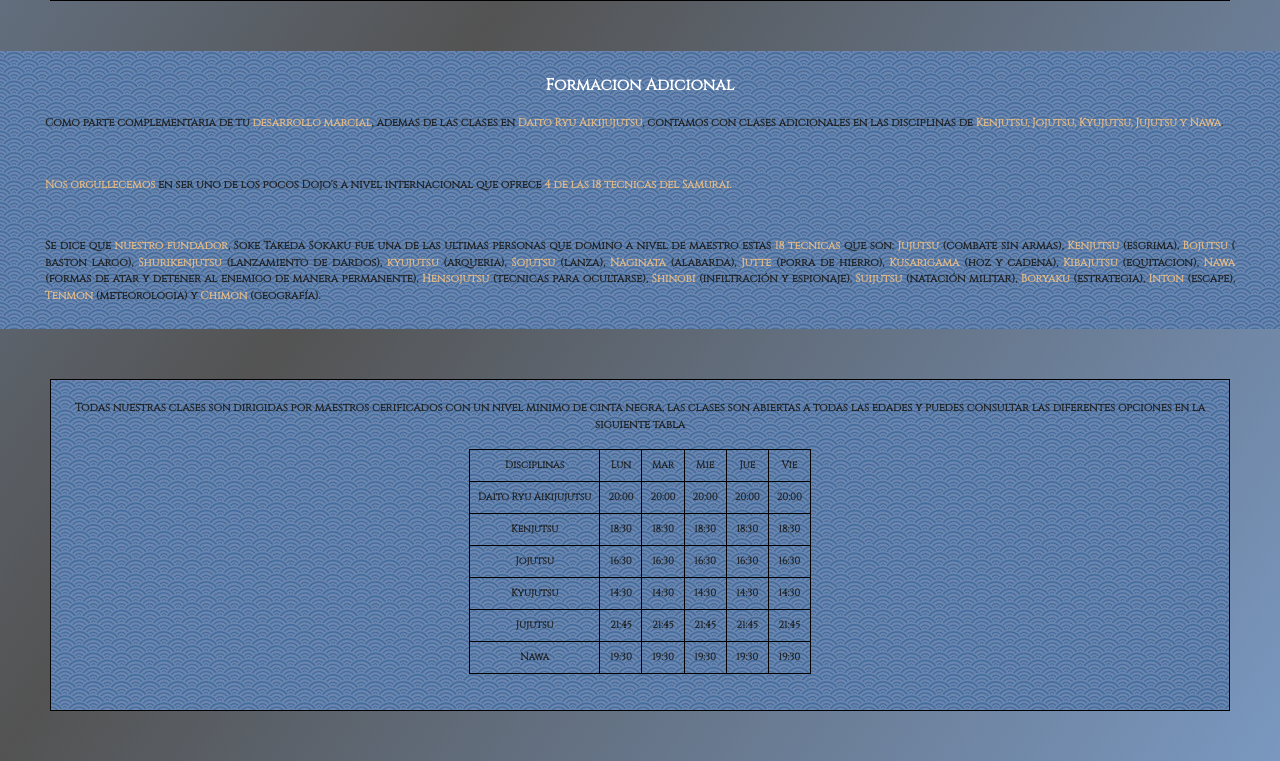
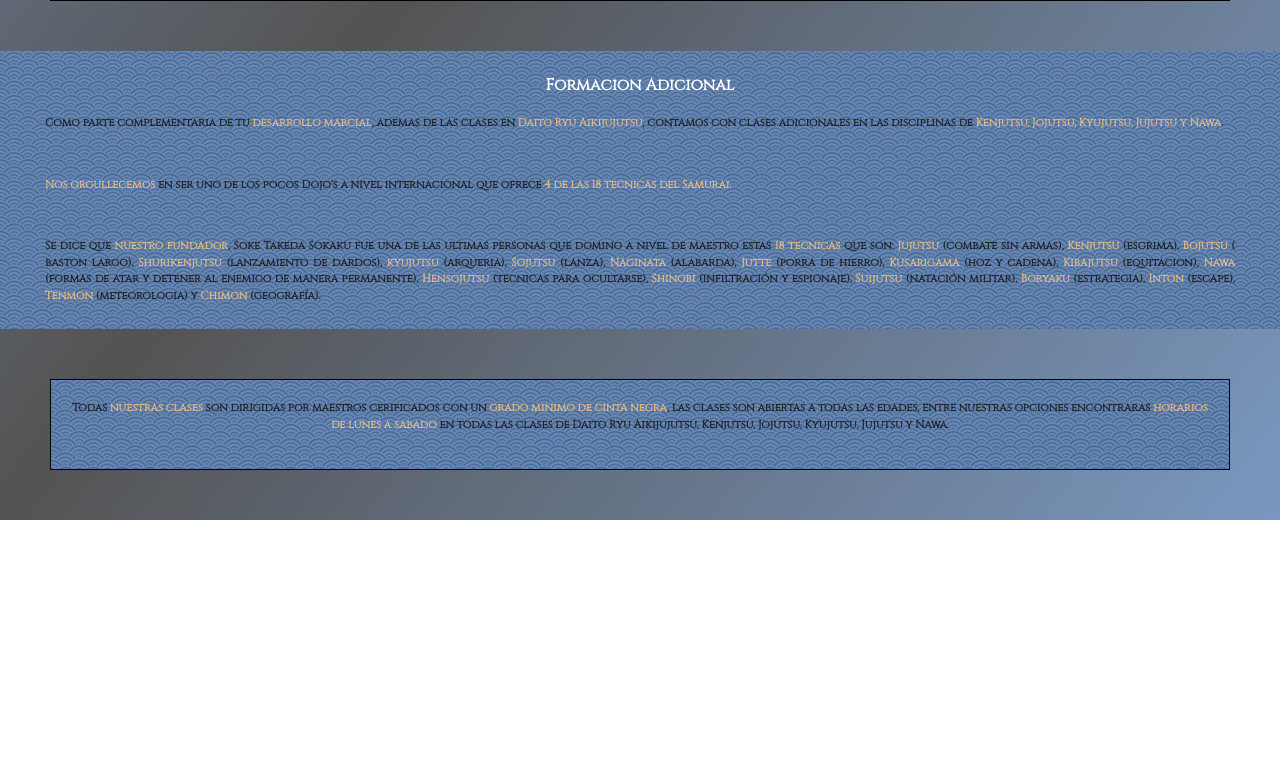
Before and after one commit to IvanGonzalezV/Final_DesWeb, a website: page html/nosotros.html in a window 1280 px wide. Shown: the part 1174-1935 px from the top of the page. After the commit the page ends 1694 px from the top, so only its background shows below. Drawn offline with nearby package versions, Linux system fonts and the light colour scheme.

Commit message:
main_mid :fire:

```diff
--- a/SCSS/estilos.scss
+++ b/SCSS/estilos.scss
@@ -290,7 +290,7 @@ iframe {
 }
 
 
-// Seccion delmain en Nosotros
+// Seccion del main en Nosotros
 
 .carousel-item img {
     max-width: 400px;
@@ -319,7 +319,3 @@ iframe {
             padding-bottom: 25px;
         }
 }
-
-.table {
-    display: flex;
-}
--- a/html/nosotros.html
+++ b/html/nosotros.html
@@ -121,68 +121,8 @@
           <section class="gray-box">
             <div class="gray-boxh">
               <p>
-                Todas nuestras clases son dirigidas por maestros cerificados con un nivel minimo de cinta negra, las clases son abiertas a todas las edades y puedes consultar las diferentes opciones en la siguiente tabla
+                Todas <span>nuestras clases</span> son dirigidas por maestros cerificados con un <span>grado minimo de cinta negra</span>, las clases son abiertas a todas las edades, entre nuestras opciones encontraras <span>horarios de lunes a sabado</span> en todas las clases de Daito Ryu Aikijujutsu, Kenjutsu, Jojutsu, Kyujutsu, Jujutsu y Nawa.
               </p>
-              <table class="table table-responsive-md">
-                <tbody>
-                  <tr>
-                    <td scope="row">Disciplinas</td>
-                    <td scope="row">Lun</td>
-                    <td scope="row">Mar</td>
-                    <td scope="row">Mie</td>
-                    <td scope="row">Jue</td>
-                    <td scope="row">Vie</td>
-                  </tr>
-                  <tr>
-                    <td scope="row">Daito Ryu Aikijujutsu</td>
-                    <td>20:00</td>
-                    <td>20:00</td>
-                    <td>20:00</td>
-                    <td>20:00</td>
-                    <td>20:00</td>
-                  </tr>
-                  <tr>
-                    <td scope="row">Kenjutsu</td>
-                    <td>18:30</td>
-                    <td>18:30</td>
-                    <td>18:30</td>
-                    <td>18:30</td>
-                    <td>18:30</td>
-                  </tr>
-                  <tr>
-                    <td scope="row">Jojutsu</td>
-                    <td>16:30</td>
-                    <td>16:30</td>
-                    <td>16:30</td>
-                    <td>16:30</td>
-                    <td>16:30</td>
-                  </tr>
-                  <tr>
-                    <td scope="row">Kyujutsu</td>
-                    <td>14:30</td>
-                    <td>14:30</td>
-                    <td>14:30</td>
-                    <td>14:30</td>
-                    <td>14:30</td>
-                  </tr>
-                  <tr>
-                    <td scope="row">Jujutsu</td>
-                    <td>21:45</td>
-                    <td>21:45</td>
-                    <td>21:45</td>
-                    <td>21:45</td>
-                    <td>21:45</td>
-                  </tr>
-                  <tr>
-                    <td scope="row">Nawa</td>
-                    <td>19:30</td>
-                    <td>19:30</td>
-                    <td>19:30</td>
-                    <td>19:30</td>
-                    <td>19:30</td>
-                  </tr>
-                </tbody>
-              </table>
             </div>
           </section>
 
```
Also changed, not shown: css/estilos.css, 1 other file.
